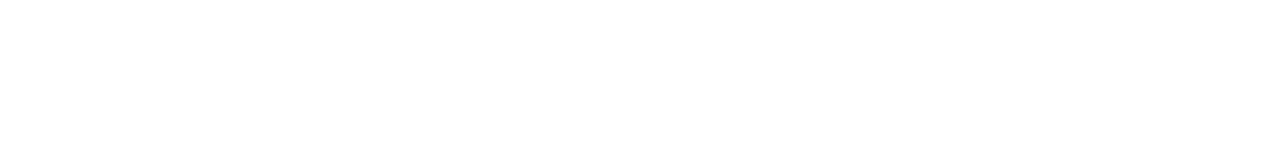
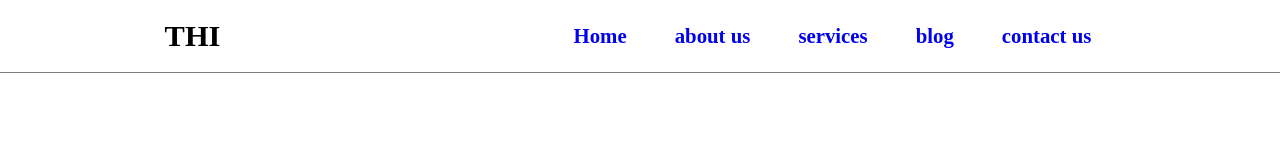
Before and after one commit to kl-udge/static-01, a plain HTML site: page index.html in a window 1280 px wide. Drawn offline with Linux system fonts and the light colour scheme.

Commit message:
header and navbar

```diff
--- a/index.html
+++ b/index.html
@@ -3,9 +3,27 @@
 <head>
     <meta charset="UTF-8">
     <meta name="viewport" content="width=device-width, initial-scale=1.0">
-    <title>Document</title>
+    <link href="styles/index.css" rel="stylesheet">
+    <title>Static-01</title>
 </head>
 <body>
+    <div class="header">
+        <div class="header_left">
+            <h2>T<span>H</span>I</h2>
+        </div>
+        <div class="header_right">
+            <p class="nav"><a href="/">Home</a></p>
+            <p class="nav"><a href="pages/about.html">about us</a></p>
+            <p class="nav"><a href="pages/services.html">services</a></p>
+            <p class="nav"><a href="pages/blog.html">blog</a></p>
+            <p class="nav"><a href="pages/contact.html">contact us</a></p>
+        </div>
+    </div>
 
+    <section>
+        <div class="hero">
+            <div class="hero"></div>
+        </div>
+    </section>
 </body>
 </html>
--- a/styles/index.css
+++ b/styles/index.css
@@ -0,0 +1,34 @@
+* {
+    margin: 0;
+    padding: 0;
+    box-sizing: border-box;
+}
+
+.header {
+    display: flex;
+    align-items: center;
+    justify-content: space-around;
+    /* background-color: red; */
+    border-bottom: 1px solid gray;
+}
+
+.header_left h2 {
+    font-size: 1.9rem;
+    cursor: pointer;
+}
+
+.header_right {
+    display: flex;
+    align-items: center;
+}
+
+.nav {
+    padding: 1.5rem;
+    font-size: 1.3rem;
+    font-weight: 900;
+    cursor: pointer;
+}
+
+.nav a {
+    text-decoration: none;
+}
```
Also changed, not shown: pages/about.html (added, +12 -0 lines), pages/blog.html (added, +12 -0 lines), pages/contact.html (added, +11 -0 lines), pages/services.html (added, +11 -0 lines), pages/home.html (added), styles/about.css (added), styles/blog.css (added), styles/contact.css (added), styles/services.css (added).
